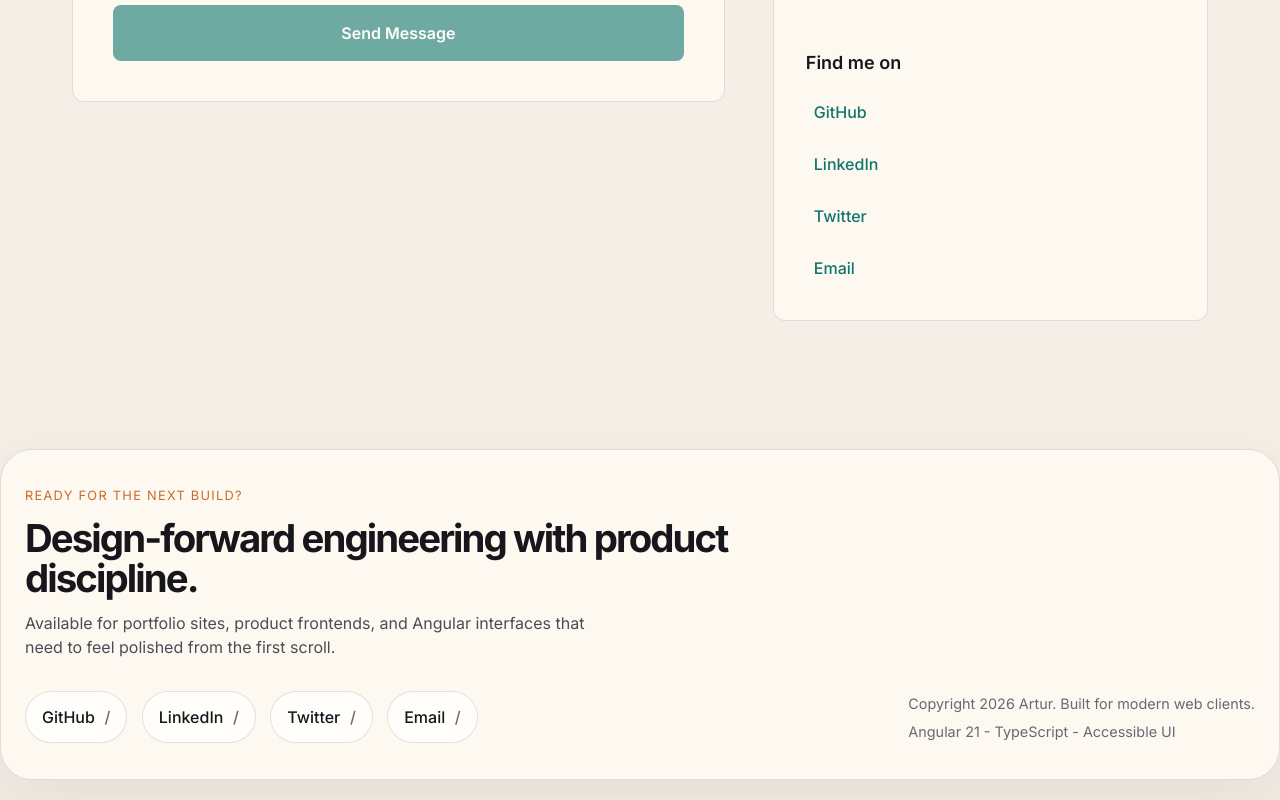
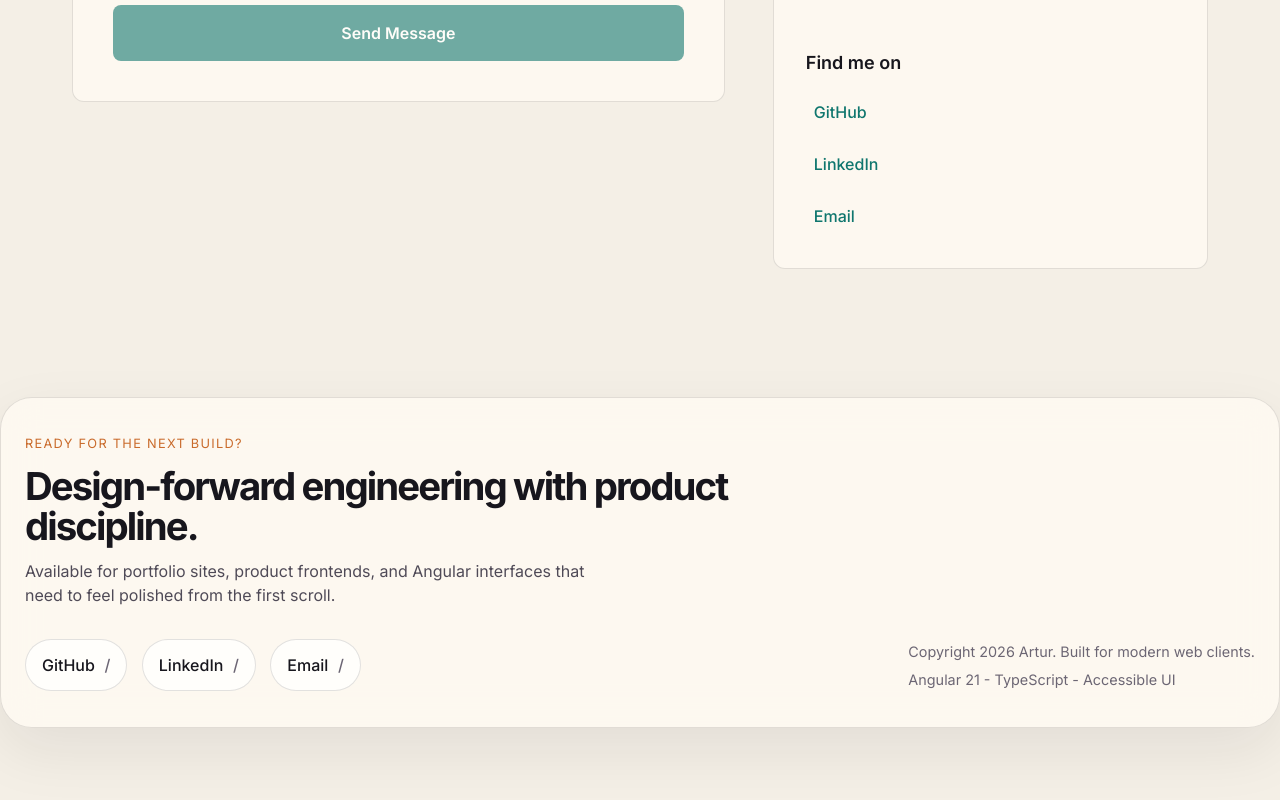
Before and after one commit to Far-Art/artur-portfolio, an Angular app: page /contact in a window 1280 px wide. Shown: the part 1018-1818 px from the top of the page. After the commit the page ends 1766 px from the top, so only its background shows below. Built offline with nearby package versions, Linux system fonts and the light colour scheme.

Commit message:
update social

```diff
--- a/src/app/data/social.data.ts
+++ b/src/app/data/social.data.ts
@@ -4,22 +4,17 @@ import {SocialLink} from '../models/contact.model';
 export const SOCIAL_LINKS: SocialLink[] = [
     {
         platform: 'GitHub',
-        url: 'https://github.com/yourusername',
+        url: 'https://github.com/Far-Art',
         icon: 'github'
     },
     {
         platform: 'LinkedIn',
-        url: 'https://linkedin.com/in/yourprofile',
+        url: 'https://www.linkedin.com/in/artur-farmanov/',
         icon: 'linkedin'
     },
     {
-        platform: 'Twitter',
-        url: 'https://twitter.com/yourhandle',
-        icon: 'twitter'
-    },
-    {
         platform: 'Email',
-        url: 'mailto:your.email@example.com',
+        url: 'mailto:arturfarmanov91@gmail.com',
         icon: 'email'
     }
 ];
```
Also changed, not shown: 1 other file (tests, documents, lock files or other folders).
